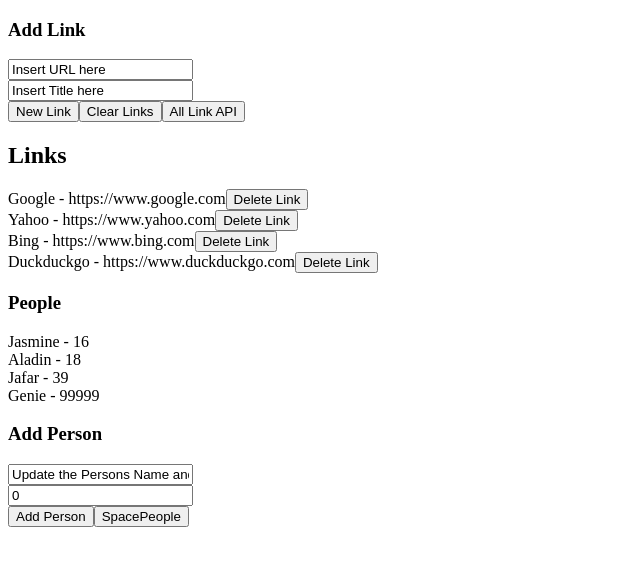
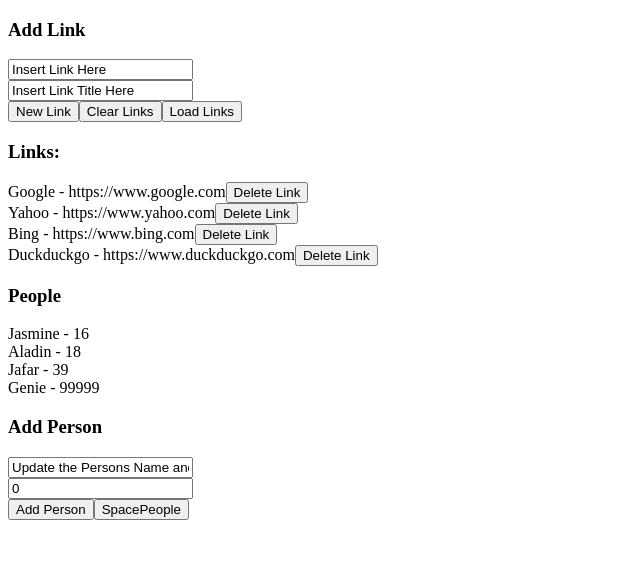
Before and after one commit to martinho2808/React_App, a React (Create React App) app: page / in a window 1280 px wide. Shown: the top 566 px of the page, without its empty margins (0-640 px from the left). Built offline with nearby package versions, Linux system fonts and the light colour scheme.

Commit message:
some additional work

```diff
--- a/src/Components/LinkList.js
+++ b/src/Components/LinkList.js
@@ -1,5 +1,119 @@
-// import React from "react";
-// import { connect } from "react-redux";
+import React from "react";
+import { connect } from "react-redux";
+import {
+  CLEAR_LINKS,
+  AddLink,
+  DeleteLink,
+  loadLinkThunk,
+} from "../Redux/links/actions";
+
+class PureLinkList extends React.Component {
+  constructor(props) {
+    super(props);
+
+    this.state = {
+      url: "Insert Link Here",
+      title: "Insert Link Title Here",
+    };
+  }
+
+  // Dynamically Add Links
+  submitLink = (e) => {
+    e.preventDefault();
+
+    const link = {
+      title: this.state.title,
+      url: this.state.url,
+    };
+
+    this.props.addLinkMDP(link);
+
+    this.setState({
+      url: "Insert Link Here",
+      title: "Insert Link Title Here",
+    });
+  };
+
+  // Function to handle input changes
+  handleInputChange = (e) => {
+    if (e.currentTarget.name === "url") {
+      this.setState({
+        url: e.currentTarget.value,
+      });
+    } else if (e.currentTarget.name === "title") {
+      this.setState({
+        title: e.currentTarget.value,
+      });
+    }
+  };
+
+  render() {
+    return (
+      <>
+        {/* Code to add links dynamically */}
+        <h3>Add Link</h3>
+
+        <input
+          type="text"
+          value={this.state.url}
+          name="url"
+          onChange={this.handleInputChange}
+        />
+        <br />
+        <input
+          type="text"
+          value={this.state.title}
+          name="title"
+          onChange={this.handleInputChange}
+        />
+        <br />
+        <button onClick={this.submitLink}>New Link</button>
+        <button onClick={this.props.clearLinkMDP}>Clear Links</button>
+        <button onClick={this.props.loadLinkThunkMDP}>Load Links</button>
+
+        {/* Code to display links from the Redux store */}
+        <h3>Links:</h3>
+        {this.props.links.map((link, i) => (
+          <div key={i}>
+            {link.title} - {link.url}
+            {/* Button to delete te link */}
+            <button onClick={() => this.props.deleteLinkMDP(i)}>
+              Delete Link
+            </button>
+          </div>
+        ))}
+      </>
+    );
+  }
+}
+
+const mapStateToProps = (state) => {
+  return {
+    links: state.linkStore.links,
+  };
+};
+
+const mapDispatchToProps = (dispatch) => {
+  return {
+    // dispatching an action to alter the state
+    addLinkMDP: (link) => dispatch(AddLink(link)),
+    // dispatching an action creator
+    clearLinkMDP: () =>
+      dispatch({
+        type: CLEAR_LINKS,
+      }),
+    deleteLinkMDP: (i) => dispatch(DeleteLink(i)),
+    loadLinkThunkMDP: () => dispatch(loadLinkThunk()),
+  };
+};
+
+export const LinkList = connect(
+  mapStateToProps,
+  mapDispatchToProps
+)(PureLinkList);
+
+// import { useState } from "react";
+// import { useDispatch, useSelector } from "react-redux";
 // import {
 //   CLEAR_LINKS,
 //   AddLink,
@@ -7,180 +121,66 @@
 //   loadLinkThunk,
 // } from "../Redux/links/actions";
 
-// class PureLinkList extends React.Component {
-//   constructor(props) {
-//     super(props);
+// export const LinkList = (props) => {
+//   const [url, setUrl] = useState("Insert URL here");
+//   const [title, setTitle] = useState("Insert Title here");
 
-//     this.state = {
-//       url: "Insert Link Here",
-//       title: "Insert Link Title Here",
+//   const linksFromRedux = useSelector((state) => state.linkStore.links);
+
+//   const displayLinks = linksFromRedux.map((link, i) => (
+//     <div key={i}>
+//       {link.title} - {link.url}
+//       <button
+//         onClick={() => {
+//           console.log(i);
+//           deleteLink(i);
+//         }}
+//       >
+//         Delete Link
+//       </button>
+//     </div>
+//   ));
+
+//   const dispatch = useDispatch();
+
+//   const submitLink = (e) => {
+//     e.preventDefault();
+//     const newLink = {
+//       title,
+//       url,
 //     };
-//   }
-
-//   // Dynamically Add Links
-//   submitLink = (e) => {
-//     e.preventDefault();
-
-//     const link = {
-//       title: this.state.title,
-//       url: this.state.url,
-//     };
-
-//     this.props.addLinkMDP(link);
-
-//     this.setState({
-//       url: "Insert Link Here",
-//       title: "Insert Link Title Here",
-//     });
+//     dispatch(AddLink(newLink));
+//     setUrl("Insert URL here");
+//     setTitle("Insert Title here");
 //   };
 
-//   // Function to handle input changes
-//   handleInputChange = (e) => {
-//     if (e.currentTarget.name === "url") {
-//       this.setState({
-//         url: e.currentTarget.value,
-//       });
-//     } else if (e.currentTarget.name === "title") {
-//       this.setState({
-//         title: e.currentTarget.value,
-//       });
-//     }
+//   const clearLink = () => dispatch({ type: CLEAR_LINKS });
+//   const deleteLink = (i) => {
+//     console.log(i);
+//     dispatch(DeleteLink(i));
 //   };
 
-//   render() {
-//     return (
-//       <>
-//         {/* Code to add links dynamically */}
-//         <h3>Add Link</h3>
+//   return (
+//     <>
+//       <h3>Add Link</h3>
+//       <input
+//         type="text"
+//         value={url}
+//         onChange={(e) => setUrl(e.currentTarget.value)}
+//       />
+//       <br />
+//       <input
+//         type="text"
+//         value={title}
+//         onChange={(e) => setTitle(e.currentTarget.value)}
+//       />
+//       <br />
+//       <button onClick={submitLink}> New Link</button>
+//       <button onClick={clearLink}>Clear Links</button>
+//       <button onClick={() => dispatch(loadLinkThunk())}>All Link API</button>
 
-//         <input
-//           type="text"
-//           value={this.state.url}
-//           name="url"
-//           onChange={this.handleInputChange}
-//         />
-//         <br />
-//         <input
-//           type="text"
-//           value={this.state.title}
-//           name="title"
-//           onChange={this.handleInputChange}
-//         />
-//         <br />
-//         <button onClick={this.submitLink}>New Link</button>
-//         <button onClick={this.props.clearLinkMDP}>Clear Links</button>
-//         <button onClick={this.props.loadLinkThunkMDP}>Load Links</button>
-
-//         {/* Code to display links from the Redux store */}
-//         <h3>Links:</h3>
-//         {this.props.links.map((link, i) => (
-//           <div key={i}>
-//             {link.title} - {link.url}
-//             {/* Button to delete te link */}
-//             <button onClick={() => this.props.deleteLinkMDP(i)}>
-//               Delete Link
-//             </button>
-//           </div>
-//         ))}
-//       </>
-//     );
-//   }
-// }
-
-// const mapStateToProps = (state) => {
-//   return {
-//     links: state.linkStore.links,
-//   };
+//       <h2>Links</h2>
+//       {displayLinks}
+//     </>
+//   );
 // };
-
-// const mapDispatchToProps = (dispatch) => {
-//   return {
-//     // dispatching an action to alter the state
-//     addLinkMDP: (link) => dispatch(AddLink(link)),
-//     // dispatching an action creator
-//     clearLinkMDP: () =>
-//       dispatch({
-//         type: CLEAR_LINKS,
-//       }),
-//     deleteLinkMDP: (i) => dispatch(DeleteLink(i)),
-//     loadLinkThunkMDP: () => dispatch(loadLinkThunk()),
-//   };
-// };
-
-// export const LinkList = connect(
-//   mapStateToProps,
-//   mapDispatchToProps
-// )(PureLinkList);
-
-import { useState } from "react";
-import { useDispatch, useSelector } from "react-redux";
-import {
-  CLEAR_LINKS,
-  AddLink,
-  DeleteLink,
-  loadLinkThunk,
-} from "../Redux/links/actions";
-
-export const LinkList = (props) => {
-  const [url, setUrl] = useState("Insert URL here");
-  const [title, setTitle] = useState("Insert Title here");
-
-  const linksFromRedux = useSelector((state) => state.linkStore.links);
-
-  const displayLinks = linksFromRedux.map((link, i) => (
-    <div key={i}>
-      {link.title} - {link.url}
-      <button
-        onClick={() => {
-          console.log(i);
-          deleteLink(i);
-        }}
-      >
-        Delete Link
-      </button>
-    </div>
-  ));
-
-  const dispatch = useDispatch();
-
-  const submitLink = (e) => {
-    e.preventDefault();
-    const newLink = {
-      title,
-      url,
-    };
-    dispatch(AddLink(newLink));
-    setUrl("Insert URL here");
-    setTitle("Insert Title here");
-  };
-
-  const clearLink = () => dispatch({ type: CLEAR_LINKS });
-  const deleteLink = (i) => {
-    console.log(i);
-    dispatch(DeleteLink(i));
-  };
-
-  return (
-    <>
-      <h3>Add Link</h3>
-      <input
-        type="text"
-        value={url}
-        onChange={(e) => setUrl(e.currentTarget.value)}
-      />
-      <br />
-      <input
-        type="text"
-        value={title}
-        onChange={(e) => setTitle(e.currentTarget.value)}
-      />
-      <br />
-      <button onClick={submitLink}> New Link</button>
-      <button onClick={clearLink}>Clear Links</button>
-      <button onClick={() => dispatch(loadLinkThunk())}>All Link API</button>
-
-      <h2>Links</h2>
-      {displayLinks}
-    </>
-  );
-};
--- a/src/Redux/store.js
+++ b/src/Redux/store.js
@@ -13,5 +13,5 @@
 
 export const store = createStore(
   rootReducer,
-  composeEnhancers(applyMiddleware(logger, thunk))
+  composeEnhancers(applyMiddleware(thunk, logger))
 );
```
